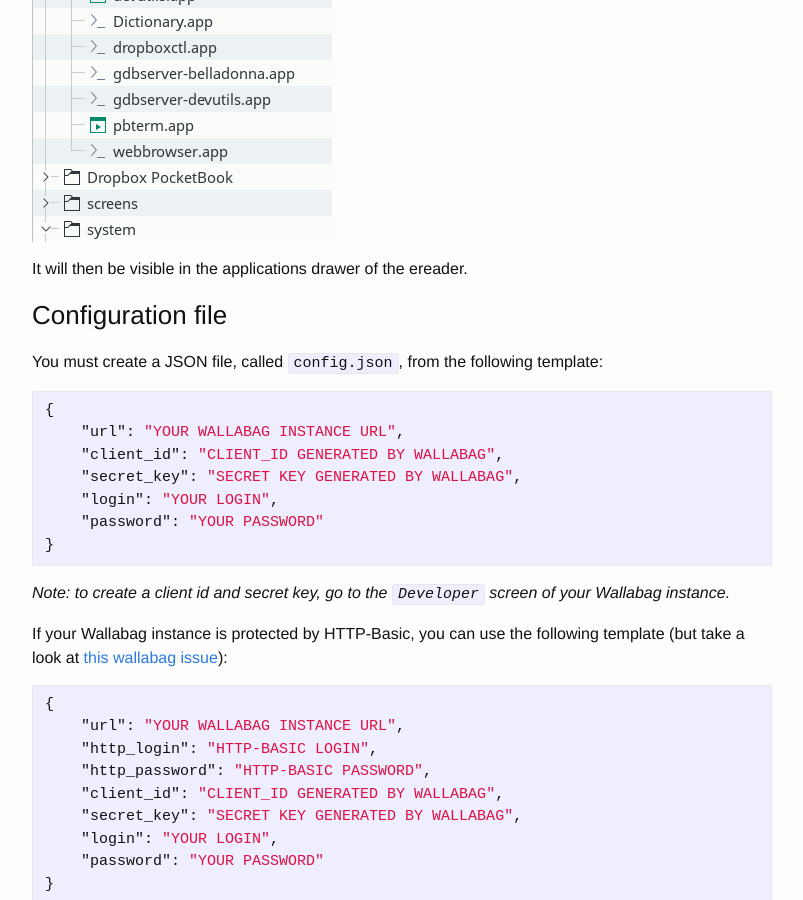
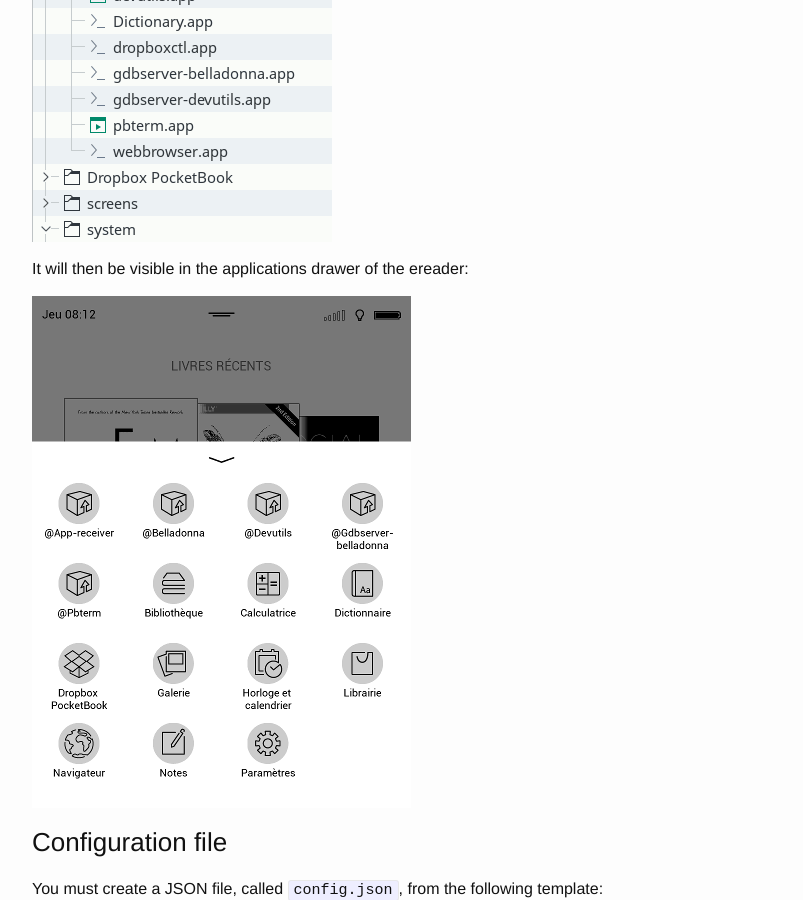
Before and after one commit to pmartin/plop-reader, a Jekyll site: the page built from docs/_posts/2016-09-19-install-v0.1.0.md, in a window 1280 px wide and 900 px high, scrolled down 1834 px. Shown: the whole window, without its empty margins (238-1041 px from the left). Built offline with Jekyll 4.4.1, drawn with Linux system fonts in a browser that asks for light colours; some of the changed text lies outside the part shown.

Commit message:
A few additional screenshots

```diff
--- a/docs/_posts/2016-09-19-install-v0.1.0.md
+++ b/docs/_posts/2016-09-19-install-v0.1.0.md
@@ -55,7 +55,9 @@
 
 ![The 'application' directory](/images/v0.1.0/directory-application.png)
 
-It will then be visible in the applications drawer of the ereader.
+It will then be visible in the applications drawer of the ereader:
+
+!["Belladonna" in the applications drawer](/images/v0.1.0/screenshot-10-applications-drawer.png)
 
 
 ### Configuration file
```
Also changed, not shown: other parts of docs/_posts/2016-09-19-install-v0.1.0.md (+4 -0 lines), docs/images/v0.1.0/screenshot-10-applications-drawer.png (added), docs/images/v0.1.0/screenshot-11-empty-screen-at-first-launch.png (added).
